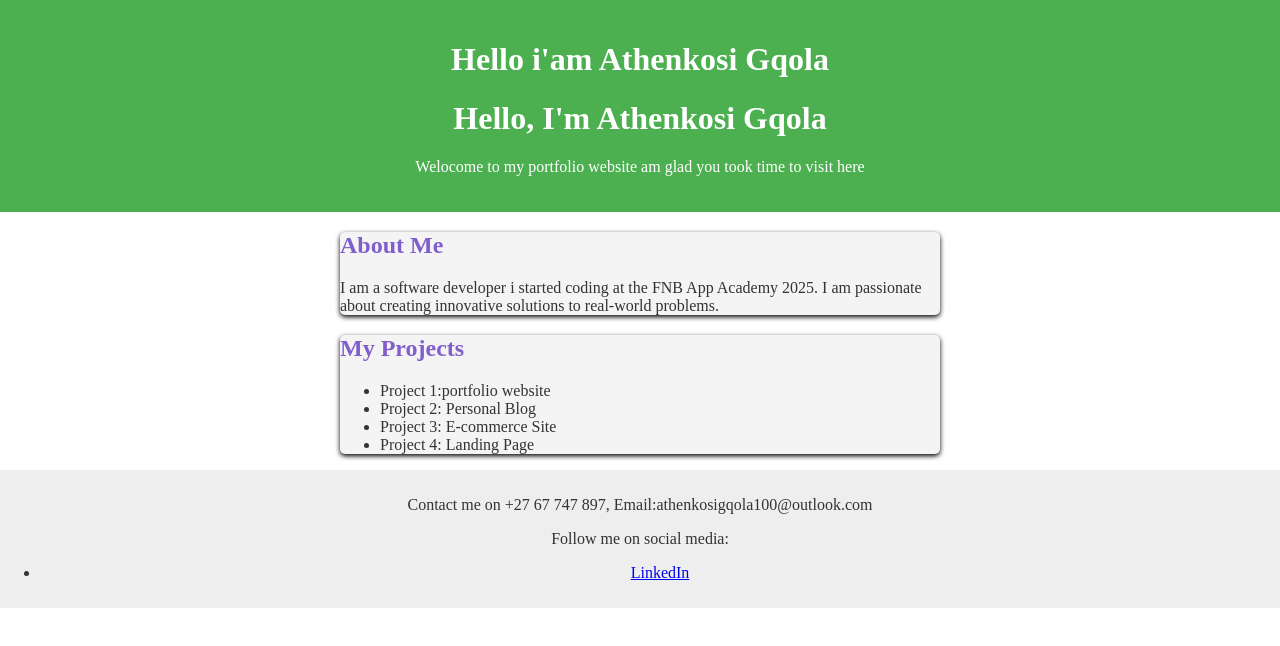
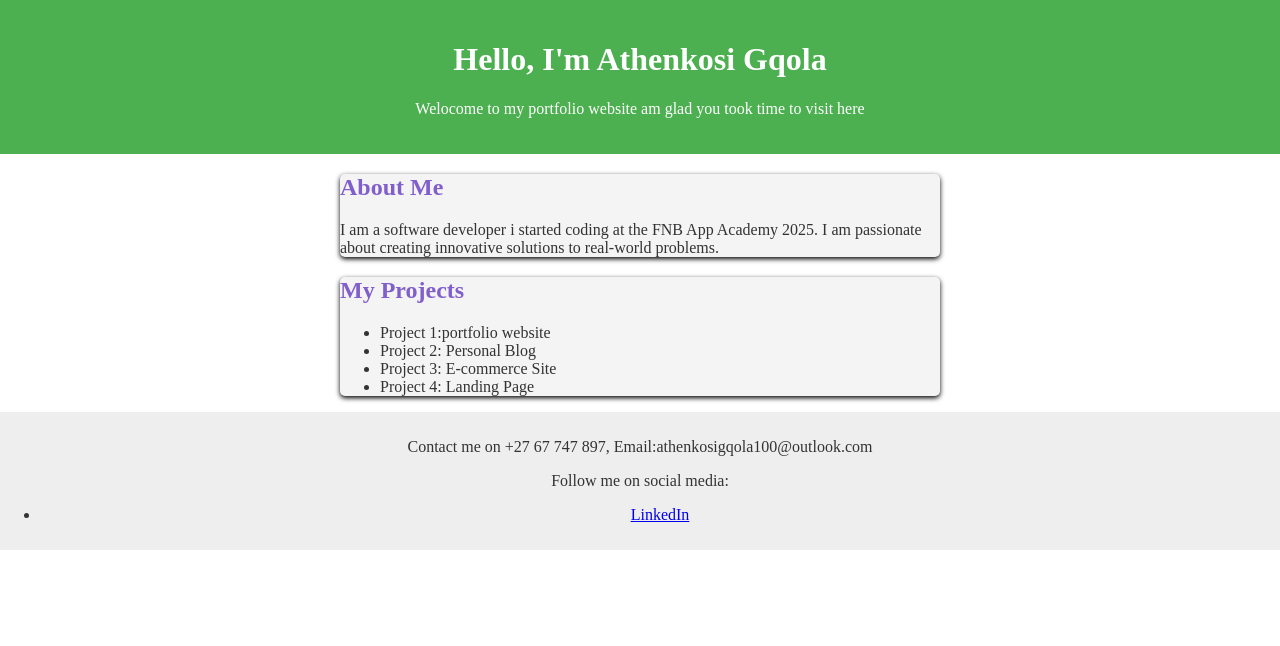
Before and after one commit to athenkosi-dev/portfolio-website, a plain HTML site: page index.html in a window 1280 px wide. Drawn offline with Linux system fonts and the light colour scheme.

Commit message:
Update index.html

```diff
--- a/index.html
+++ b/index.html
@@ -9,7 +9,6 @@
 </head>
 <body>
     <header>
-        <h1>Hello i'am  Athenkosi Gqola </h1>
         <h1>Hello, I'm Athenkosi Gqola </h1>
         <p> Welocome to my portfolio website am glad you took time to visit here </p>
     </header>
```
